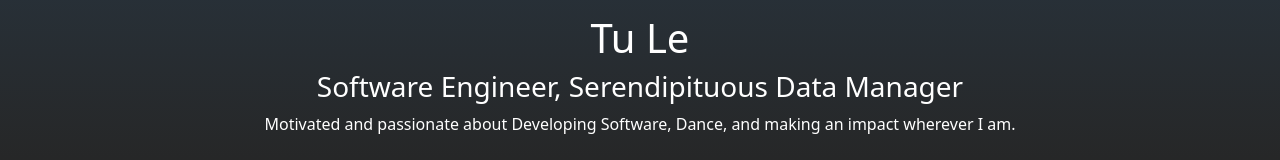
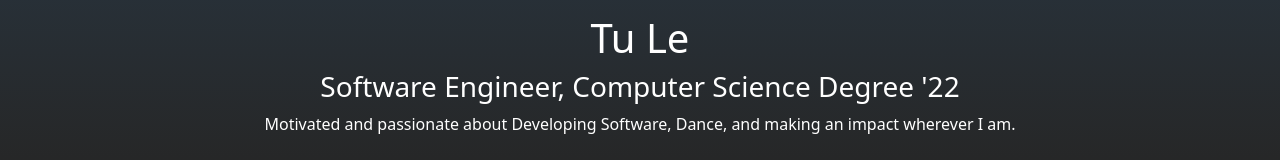
Before and after one commit to tule1102/tu_the_point, a React (Create React App) app: page / in a window 1280 px wide. Shown: the part 362-522 px from the top of the page. Built offline with nearby package versions, Linux system fonts and the light colour scheme.

Commit message:
Changed the text description

```diff
--- a/src/pages/Home.js
+++ b/src/pages/Home.js
@@ -37,7 +37,7 @@ function App() {
           <img src={RVAirbaby} />
         </div>
         <h1 className='min-h-screen text-center flex flex-col justify-center '>Tu Le</h1>
-        <h3 class="text-center">Software Engineer, Serendipituous Data Manager</h3>
+        <h3 class="text-center">Software Engineer, Computer Science Degree '22</h3>
         <p className="description">
             Motivated and passionate about Developing Software, Dance, and making an impact wherever I am.
         </p>
```
